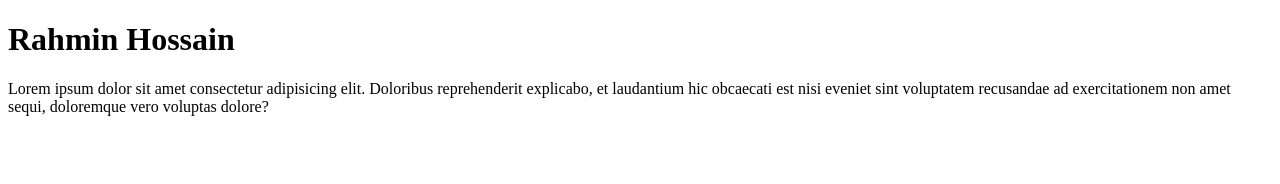
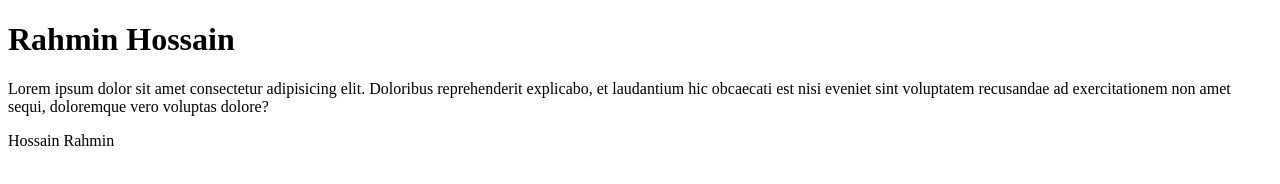
Before and after one commit to RahminHossain/second-website, a plain HTML site: page index.html in a window 1280 px wide. Drawn offline with Linux system fonts and the light colour scheme.

Commit message:
Update index.html

```diff
--- a/index.html
+++ b/index.html
@@ -8,5 +8,6 @@
 <body>
     <h1>Rahmin Hossain</h1>
     <p>Lorem ipsum dolor sit amet consectetur adipisicing elit. Doloribus reprehenderit explicabo, et laudantium hic obcaecati est nisi eveniet sint voluptatem recusandae ad exercitationem non amet sequi, doloremque vero voluptas dolore?</p>
+    <p>Hossain Rahmin</p>
 </body>
 </html>
```
